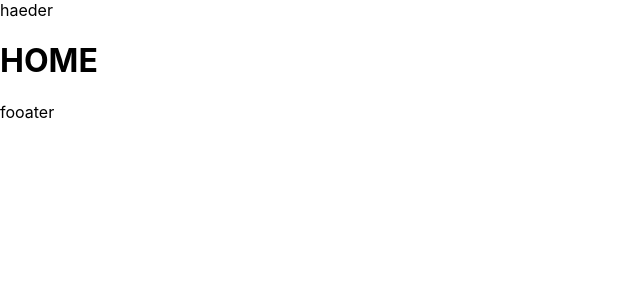
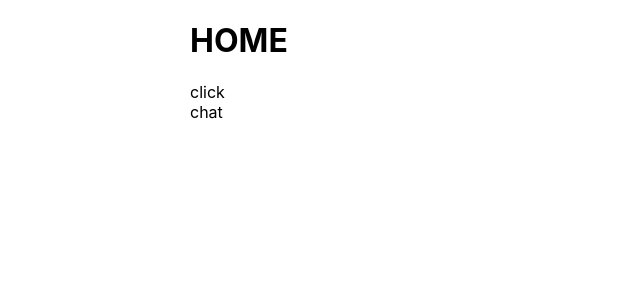
Before and after one commit to serling/smarts, a Next.js app: page / in a window 1280 px wide. Shown: the top 300 px of the page, without its empty margins (0-640 px from the left). Built offline with nearby package versions, Linux system fonts and the light colour scheme.

Commit message:
styled jsx scss, clicker component

```diff
--- /dev/null
+++ b/components/chat/chat.jsx
@@ -0,0 +1,5 @@
+const Chat = () => {
+  return <div>chat</div>;
+};
+
+export default Chat;
--- /dev/null
+++ b/components/clicker/clicker.jsx
@@ -0,0 +1,51 @@
+import PropTypes from "prop-types";
+import cn from "classnames";
+
+const elements = {
+  a: "a",
+  button: "button",
+};
+
+const themes = {
+  default: "default",
+};
+
+const Clicker = ({ children, className, tag, href, theme, text }) => {
+  return (
+    <>
+      {React.createElement(
+        `${href ? "a" : elements[tag]}`,
+        {
+          href,
+          className: cn(
+            "clicker",
+            { [`clicker--${themes[theme]}`]: themes[theme] },
+            className
+          ),
+        },
+        <span className="clicker__content">{children || text}</span>
+      )}
+      <style jsx>
+        {`
+          .clicker {
+          }
+        `}
+      </style>
+    </>
+  );
+};
+
+Clicker.propTypes = {
+  tag: PropTypes.oneOf(Object.values(elements)),
+  href: PropTypes.string,
+  text: PropTypes.string,
+  className: PropTypes.string,
+  theme: PropTypes.oneOf(Object.values(themes)),
+};
+
+Clicker.defaultProp = {
+  tag: elements.a,
+  theme: themes.default,
+};
+
+export default Clicker;
--- a/components/home/home.jsx
+++ b/components/home/home.jsx
@@ -1,20 +1,26 @@
-import React from 'react';
-
-//TODO: scss with styled-jsx (nesting, etc)
+import Clicker from "../clicker/clicker";
+import Chat from "../chat/chat";
 
 const Home = () => {
-    return (<>
+  return (
+    <>
       <div className="home">
         <h1 className="home__title">HOME</h1>
+        <div>
+          <Clicker href="#" text="click" />
+        </div>
+        <div>
+          <Chat />
+        </div>
       </div>
       <style jsx>{`
         .home {
           &__title {
-           color: red;
           }
         }
       `}</style>
-    </>)
-}
+    </>
+  );
+};
 
 export default Home;
--- a/components/layout/layout.jsx
+++ b/components/layout/layout.jsx
@@ -1,13 +1,19 @@
-import React from 'react';
-
-const Layout = ({children}) => {
-    return (<>
-        <header>haeder</header>
-        <div className="layout__content">
-        {children}
-    </div>
-    <footer>fooater</footer>
-    </>)
-}
+const Layout = ({ children }) => {
+  return (
+    <>
+      <div className="layout">
+        <header className="layout__header"></header>
+        <div className="layout__content">{children}</div>
+        <footer className="layout__footer"></footer>
+      </div>
+      <style jsx>{`
+        .layout {
+          max-width: 900px;
+          margin: 0 auto;
+        }
+      `}</style>
+    </>
+  );
+};
 
 export default Layout;
```
Also changed, not shown: components/home-page/home-page.jsx (+7 -7 lines), package.json (+7 -2 lines), .babelrc (added), 1 other file (tests, documents, lock files or other folders). Lines whose indentation alone changed are shown as unchanged.
